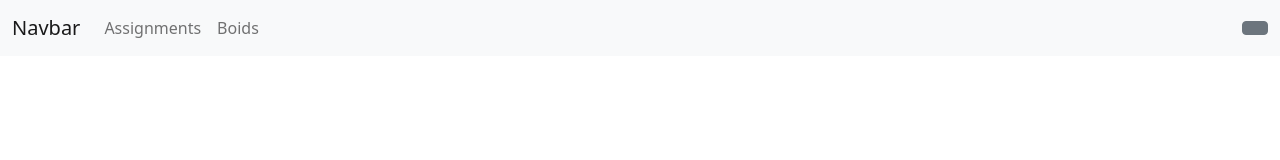
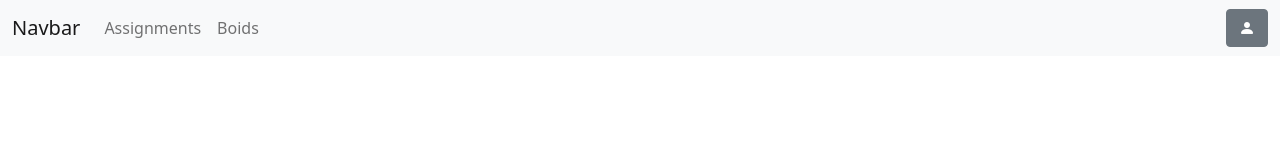
Before and after one commit to vbackeberg/go-bootstrap-react, a React (Create React App) app: page / in a window 1280 px wide. Shown: the top 160 px of the page. Built offline with nearby package versions, Linux system fonts and the light colour scheme.

Commit message:
bootstrap icons

```diff
--- a/package.json
+++ b/package.json
@@ -11,6 +11,7 @@
     "@types/react": "^17.0.27",
     "@types/react-dom": "^17.0.9",
     "bootstrap": "^5.1.1",
+    "bootstrap-icons": "^1.5.0",
     "react": "^17.0.2",
     "react-dom": "^17.0.2",
     "react-router-dom": "^5.3.0",
--- a/src/App.scss
+++ b/src/App.scss
@@ -1 +1,2 @@
 @import "../node_modules/bootstrap/scss/bootstrap";
+@import "../node_modules/bootstrap-icons/font/bootstrap-icons";
```
Also changed, not shown: 1 other file (tests, documents, lock files or other folders).
